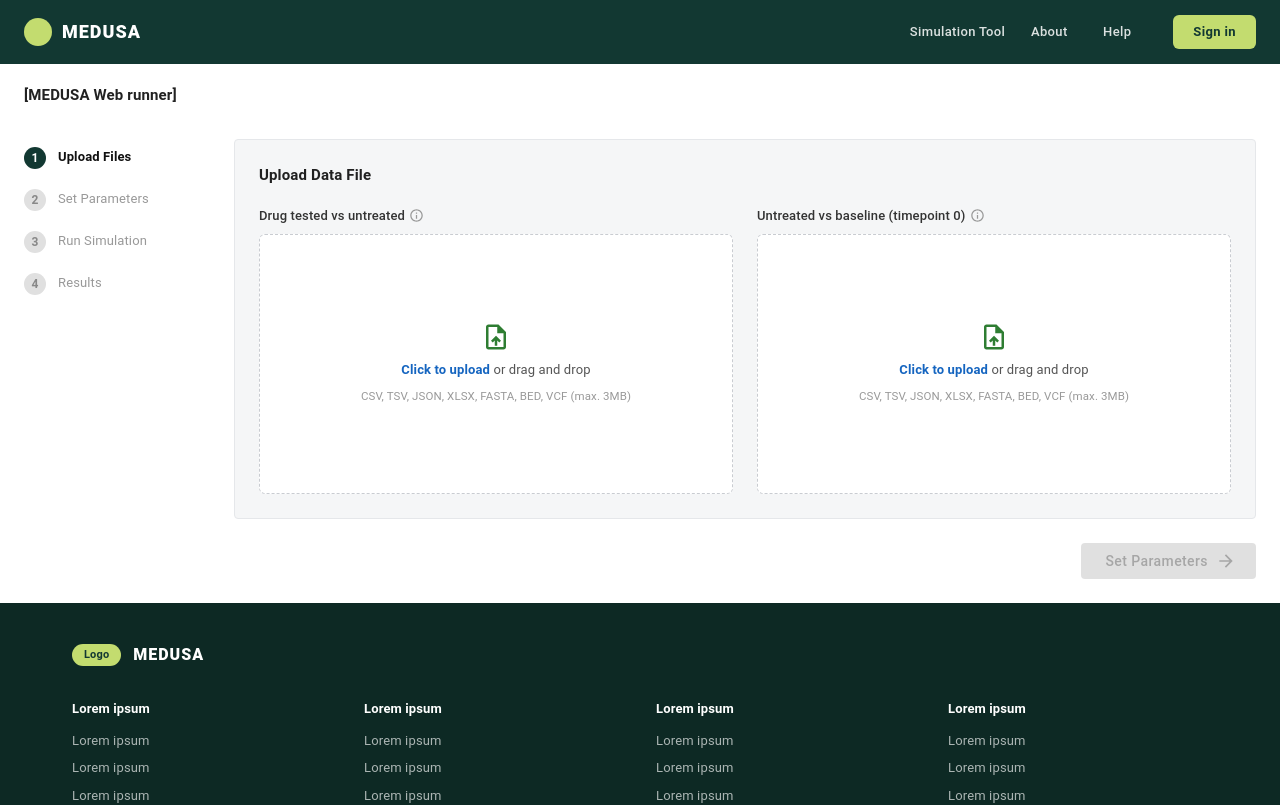
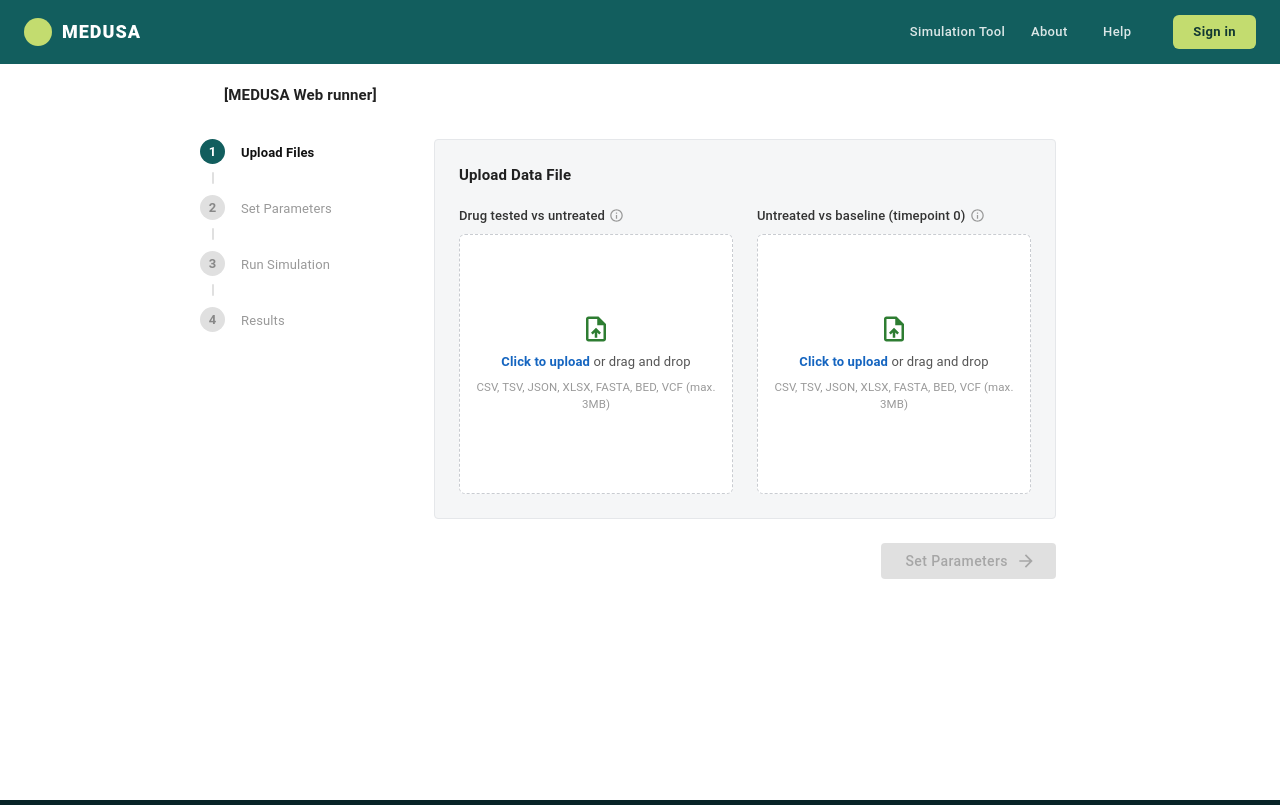
Before and after one commit to Moore-Lab-UMass/MEDUSA-Web-Runner, a Next.js app: page / in a window 1280 px wide. Shown: the top 805 px of the page. Built offline with nearby package versions, Linux system fonts and the light colour scheme; what @mui/material-nextjs would draw is missing.

Commit message:
design fixes

```diff
--- a/package.json
+++ b/package.json
@@ -12,6 +12,7 @@
     "@emotion/react": "^11.14.0",
     "@emotion/styled": "^11.14.1",
     "@mui/icons-material": "^9.2.0",
+    "@mui/lab": "9.0.0-beta.6",
     "@mui/material": "^9.2.0",
     "@mui/material-nextjs": "^9.1.1",
     "next": "16.2.10",
--- a/src/app/layout.tsx
+++ b/src/app/layout.tsx
@@ -1,5 +1,8 @@
 import type { Metadata } from "next";
+import Box from "@mui/material/Box";
 import ThemeRegistry from "./ThemeRegistry";
+import Header from "@/components/Header";
+import Footer from "@/components/Footer";
 
 export const metadata: Metadata = {
   title: "Create Next App",
@@ -14,7 +17,15 @@ export default function RootLayout({
   return (
     <html lang="en" suppressHydrationWarning>
       <body>
-        <ThemeRegistry>{children}</ThemeRegistry>
+        <ThemeRegistry>
+          <Box sx={{ display: "flex", flexDirection: "column" }}>
+            <Box sx={{ display: "flex", flexDirection: "column", minHeight: "100vh" }}>
+              <Header />
+              {children}
+            </Box>
+            <Footer />
+          </Box>
+        </ThemeRegistry>
       </body>
     </html>
   );
--- a/src/app/theme.ts
+++ b/src/app/theme.ts
@@ -2,8 +2,8 @@ import { createTheme } from "@mui/material/styles";
 
 const brandPalette = {
   primary: {
-    main: "#123832",
-    dark: "#0d2924",
+    main: "#125e5e",
+    dark: "#072327",
     contrastText: "#ffffff",
   },
   secondary: {
--- a/src/components/MedusaApp.tsx
+++ b/src/components/MedusaApp.tsx
@@ -2,8 +2,6 @@
 import { useState } from 'react';
 import Box from '@mui/material/Box';
 import Typography from '@mui/material/Typography';
-import Header from './Header';
-import Footer from './Footer';
 import Sidebar from './Sidebar';
 import UploadFiles from './steps/UploadFiles';
 import SetParameters from './steps/SetParameters';
@@ -49,9 +47,7 @@ export default function MedusaApp() {
   };
 
   return (
-    <Box sx={{ display: 'flex', flexDirection: 'column', minHeight: '100vh', bgcolor: '#f0f2f5' }}>
-      <Header />
-      <Box sx={{ display: 'flex', flexDirection: 'column', flex: 1, bgcolor: '#fff' }}>
+    <Box sx={{ display: 'flex', flexDirection: 'column', flex: 1, bgcolor: '#fff', px: 25 }}>
       <Typography sx={{ px: 3, pt: 2.5, pb: 1, fontWeight: 600, fontSize: 15, color: '#222' }}>
         [MEDUSA Web runner]
       </Typography>
@@ -86,7 +82,5 @@ export default function MedusaApp() {
         </Box>
       </Box>
     </Box>
-      <Footer />
-    </Box>
   );
 }
--- a/src/components/Sidebar.tsx
+++ b/src/components/Sidebar.tsx
@@ -1,6 +1,13 @@
 'use client';
 import Box from '@mui/material/Box';
 import Typography from '@mui/material/Typography';
+import Timeline from '@mui/lab/Timeline';
+import TimelineItem from '@mui/lab/TimelineItem';
+import TimelineSeparator from '@mui/lab/TimelineSeparator';
+import TimelineConnector from '@mui/lab/TimelineConnector';
+import TimelineContent from '@mui/lab/TimelineContent';
+import TimelineOppositeContent from '@mui/lab/TimelineOppositeContent';
+import TimelineDot from '@mui/lab/TimelineDot';
 import CheckIcon from '@mui/icons-material/Check';
 import { Step } from '@/types';
 
@@ -17,50 +24,36 @@ const STEPS: { label: string }[] = [
 
 export default function Sidebar({ currentStep }: SidebarProps) {
   return (
-    <Box
-      sx={{
-        width: 210,
-        flexShrink: 0,
-        py: 3,
-        px: 2,
-        alignSelf: 'stretch',
-      }}
-    >
+    <Box sx={{ width: 210, flexShrink: 0, py: 3, alignSelf: 'stretch' }}>
+      <Timeline sx={{ p: 0, m: 0 }}>
         {STEPS.map((step, i) => {
           const num = (i + 1) as Step;
           const isActive = num === currentStep;
           const isCompleted = num < currentStep;
+          const isLast = i === STEPS.length - 1;
 
           return (
-          <Box
-            key={num}
+            <TimelineItem key={num} sx={{ minHeight: 56 }}>
+              <TimelineOppositeContent sx={{ flex: 0, minWidth: 0, p: 0, m: 0 }} />
+              <TimelineSeparator>
+                <TimelineDot
                   sx={{
-              display: 'flex',
-              alignItems: 'center',
-              gap: 1.5,
-              px: 1,
-              py: 1,
-              mb: 0.5,
-            }}
-          >
-            <Box
-              sx={{
-                width: 22,
-                height: 22,
-                borderRadius: '50%',
+                    width: 25,
+                    height: 25,
+                    m: 0,
+                    boxShadow: 'none',
                     display: 'flex',
                     alignItems: 'center',
                     justifyContent: 'center',
-                flexShrink: 0,
                     bgcolor: isActive || isCompleted ? 'primary.main' : '#e0e0e0',
                   }}
                 >
                   {isCompleted ? (
-                <CheckIcon sx={{ fontSize: 13, color: '#fff' }} />
+                    <CheckIcon sx={{ fontSize: 16, color: '#fff' }} />
                   ) : (
                     <Typography
                       sx={{
-                    fontSize: 12,
+                        fontSize: 13,
                         fontWeight: 700,
                         color: isActive ? '#fff' : '#888',
                         lineHeight: 1,
@@ -69,20 +62,35 @@ export default function Sidebar({ currentStep }: SidebarProps) {
                       {num}
                     </Typography>
                   )}
-            </Box>
+                </TimelineDot>
+                {!isLast && (
+                  <TimelineConnector
+                    sx={{
+                      flexGrow: 0,
+                      height: 12,
+                      my: 1,
+                      width: 2,
+                      borderRadius: 1,
+                      bgcolor: isCompleted ? 'primary.main' : '#e0e0e0',
+                    }}
+                  />
+                )}
+              </TimelineSeparator>
+              <TimelineContent sx={{ py: .5, px: 2, display: 'flex', minHeight: 25 }}>
                 <Typography
                   sx={{
                     fontSize: 13,
                     fontWeight: isActive ? 700 : 400,
                     color: isActive ? '#111' : isCompleted ? 'primary.main' : '#999',
-                lineHeight: 1.3,
                   }}
                 >
                   {step.label}
                 </Typography>
-          </Box>
+              </TimelineContent>
+            </TimelineItem>
           );
         })}
+      </Timeline>
     </Box>
   );
 }
--- a/src/components/steps/Results.tsx
+++ b/src/components/steps/Results.tsx
@@ -230,7 +230,7 @@ export default function Results({ onNewAnalysis }: { onNewAnalysis: () => void }
           {tab === 0 && (
             <Grid container spacing={3}>
               <Grid size={{ xs: 12, md: 5 }}>
-                <Typography sx={{ fontWeight: 600, fontSize: 13, mb: 1.5 }}>
+                <Typography component="div" sx={{ fontWeight: 600, fontSize: 13, mb: 1.5 }}>
                   Top Pro-Death Hits
                   <Chip label="10" size="small" sx={{ ml: 1, height: 18, fontSize: 11 }} />
                 </Typography>
@@ -245,7 +245,7 @@ export default function Results({ onNewAnalysis }: { onNewAnalysis: () => void }
           {tab === 1 && (
             <Grid container spacing={3}>
               <Grid size={{ xs: 12, md: 5 }}>
-                <Typography sx={{ fontWeight: 600, fontSize: 13, mb: 1.5 }}>
+                <Typography component="div" sx={{ fontWeight: 600, fontSize: 13, mb: 1.5 }}>
                   Top Anti-Death Hits
                   <Chip label="10" size="small" sx={{ ml: 1, height: 18, fontSize: 11 }} />
                 </Typography>
```
Also changed, not shown: 1 other file (tests, documents, lock files or other folders). Lines whose indentation alone changed are shown as unchanged.
